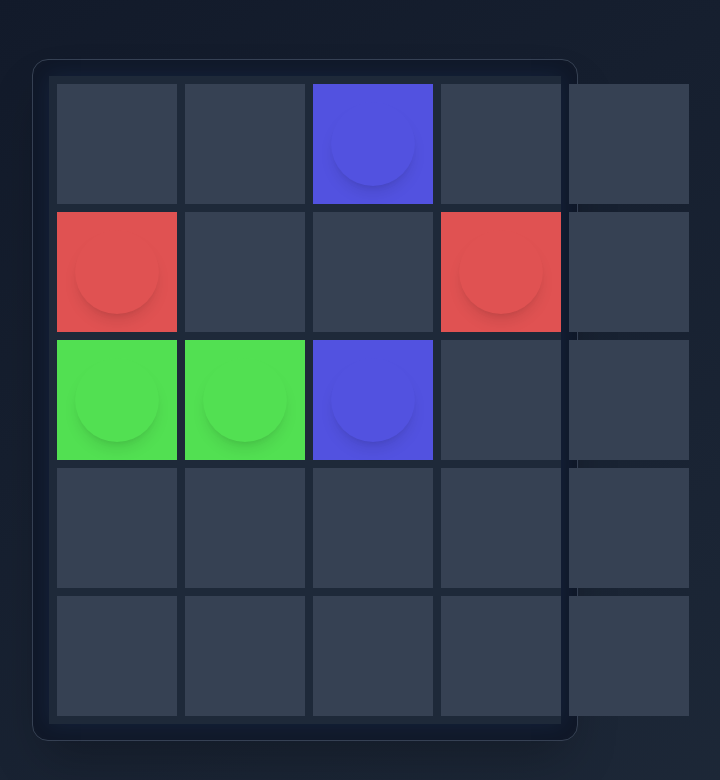
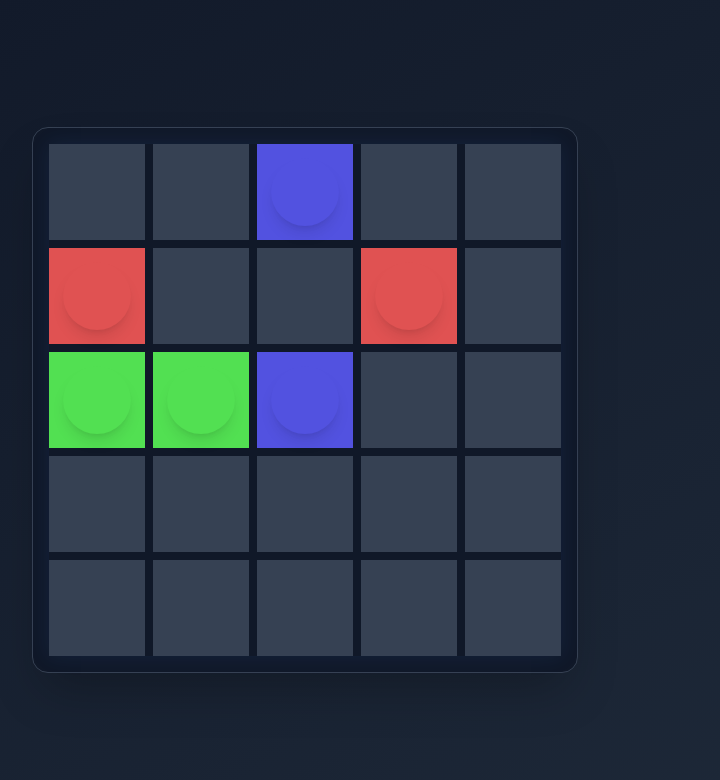
Before and after one commit to LoganTylerPatterson/next-logan-patterson, a Next.js app: page /flow in a window 1280 px wide. Both pictures are taken after a click on the button "🌿 Easy". Shown: the top 780 px of the page, without its empty margins (335-1055 px from the left). Built offline with nearby package versions, Linux system fonts and the light colour scheme.

Commit message:
mouse working

```diff
--- a/app/flow/flow_game.jsx
+++ b/app/flow/flow_game.jsx
@@ -241,28 +241,29 @@ const FlowGame = ({ difficulty, onRestart }) => {
 
 	const handleMouseDown = (e) => {
 		e.preventDefault();
+		setIsTouching(true);
 		const cell = getCellFromEvent(e);
 		if (cell) handleStartPath(cell.row, cell.col);
 	};
 
 	const handleMouseMove = (e) => {
 		e.preventDefault();
-		if (!selectedColor) return;
+		if (!isTouching) return;
 		const cell = getCellFromEvent(e);
 		if (cell) handleExtendPath(cell.row, cell.col);
 	};
 
 	const handleMouseUp = (e) => {
 		e.preventDefault();
+		setIsTouching(false);
 		handleEndPath();
 	};
 
 	const size = DIFFICULTY_SETTINGS[difficulty].size;
-
 	return (
 		<div className="flex flex-col items-center p-4 bg-gray-900 rounded-2xl shadow-2xl border border-gray-700">
 			<div
-				className="grid bg-gray-800 p-[1vmin] gap-[1vmin] touch-none"
+				className="grid gap-[1vmin] touch-none"
 				style={{
 					gridTemplateColumns: `repeat(${size}, 1fr)`,
 					width: `calc(${size} * 12vmin + ${size - 1} * 1vmin)`,
@@ -271,12 +272,15 @@ const FlowGame = ({ difficulty, onRestart }) => {
 				onTouchStart={handleTouchStart}
 				onTouchMove={handleTouchMove}
 				onTouchEnd={handleTouchEnd}
+				onPointerDown={handleMouseDown}
+				onPointerMove={handleMouseMove}
+				onPointerUp={handleMouseUp}
 			>
 				{grid.map((row, i) =>
 					row.map((cell, j) => (
 						<div
 							key={`${i}-${j}`}
-							className={`relative flex justify-center items-center w-[12vmin] h-[12vmin] md:w-[15vmin] md:h-[15vmin] transition-all duration-200 ${currentPath.some(([r, c]) => r === i && c === j)
+							className={`relative flex justify-center items-center w-[12vmin] h-[12vmin] transition-all duration-200 ${currentPath.some(([r, c]) => r === i && c === j)
 								? 'bg-opacity-30 shadow-[0_0_15px]'
 								: 'bg-gray-700 hover:bg-gray-600'
 								}`}
--- a/app/globals.css
+++ b/app/globals.css
@@ -6,6 +6,10 @@ body {
   -moz-osx-font-smoothing: grayscale;
 }
 
+*, *::before, *::after {
+  box-sizing: border-box;
+}
+
 
 /* purple-color: #a020f0 */
 /* white-color: #f5e7fd */
```
